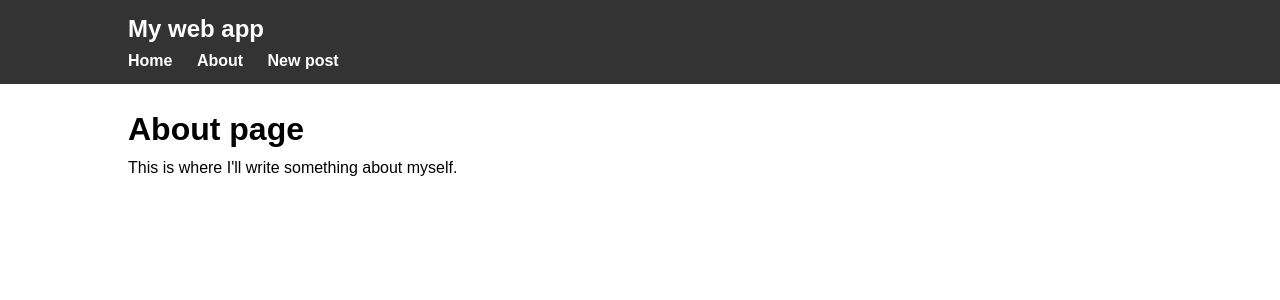
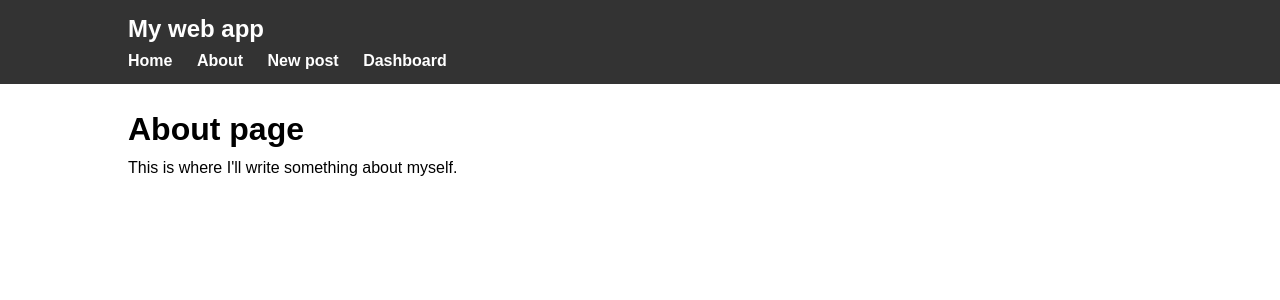
Before and after one commit to lenafm/my_flask_app, a Flask app: page /about in a window 1280 px wide. Shown: the top 300 px of the page. Run offline with Flask 3, Linux system fonts and the light colour scheme; data comes from the database, SQL or seed files in the repository.

Commit message:
add dashboard to navbar

```diff
--- a/flaskapp/templates/layout.html
+++ b/flaskapp/templates/layout.html
@@ -15,6 +15,7 @@
                     <li><a href="{{ url_for('home') }}">Home</a></li>
                     <li><a href="{{ url_for('about') }}">About</a></li>
                     <li><a href="{{ url_for('new_post') }}">New post</a></li>
+                    <li><a href="{{ url_for('dashboard') }}">Dashboard</a></li>
                 </ul>
             </nav>
         </strong>
```
